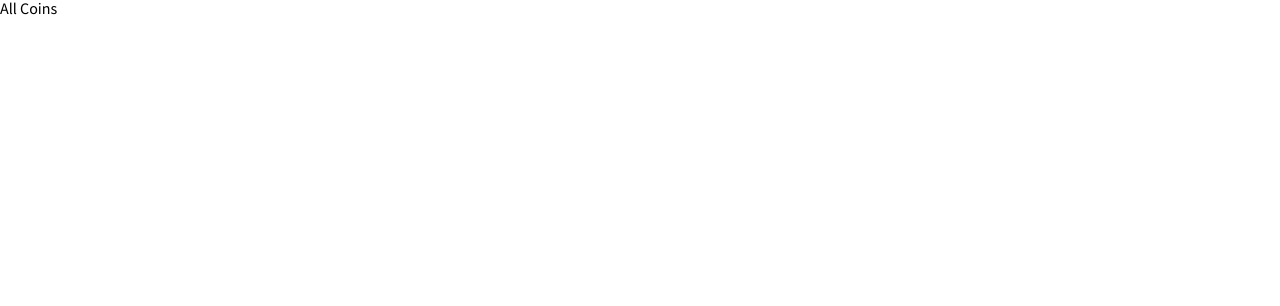
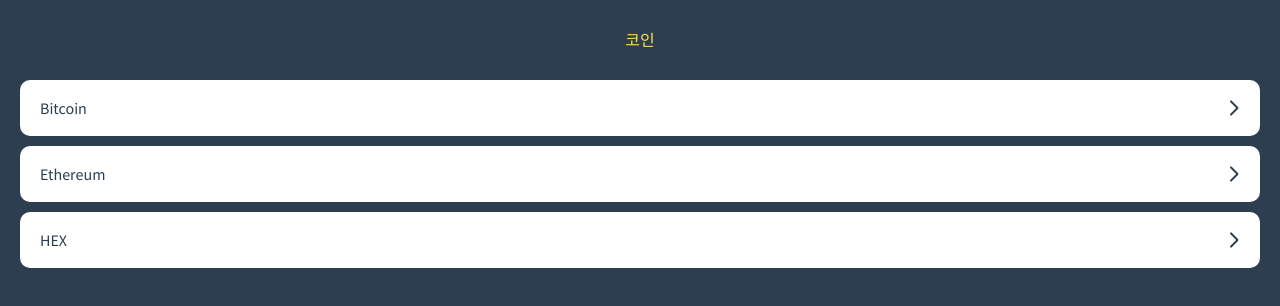
Before and after one commit to fbc93/cra-coin-tracker, a React (Create React App) app: page / in a window 1280 px wide. Shown: the top 306 px of the page. Built offline with nearby package versions, Linux system fonts and the light colour scheme.

Commit message:
font, icon HTML link,  style테마 셋업, Coins화면 스타일 작업

```diff
--- a/public/index.html
+++ b/public/index.html
@@ -7,6 +7,11 @@
   <meta name="viewport" content="width=device-width, initial-scale=1" />
   <meta name="theme-color" content="#000000" />
   <meta name="description" content="Web site created using create-react-app" />
+  <link rel="preconnect" href="https://fonts.googleapis.com">
+  <link rel="preconnect" href="https://fonts.gstatic.com" crossorigin>
+  <link href="https://fonts.googleapis.com/css2?family=Source+Sans+Pro:wght@300;400&display=swap" rel="stylesheet">
+  <link rel="stylesheet"
+    href="https://fonts.googleapis.com/css2?family=Material+Symbols+Rounded:opsz,wght,FILL,GRAD@20..48,100..700,0..1,-50..200" />
   <link rel="apple-touch-icon" href="%PUBLIC_URL%/logo192.png" />
   <!--
       manifest.json provides metadata used when your web app is installed on a
--- a/src/index.tsx
+++ b/src/index.tsx
@@ -2,11 +2,11 @@ import React from 'react';
 import ReactDOM from 'react-dom/client';
 import { RouterProvider } from 'react-router-dom';
 import router from './Router';
-import { createGlobalStyle } from "styled-components";
+import { createGlobalStyle, ThemeProvider } from "styled-components";
+import { lightTheme, darkTheme } from './theme';
 
 const root = ReactDOM.createRoot(document.getElementById('root') as HTMLElement);
 const GlobalStyle = createGlobalStyle`
-@import url('https://fonts.googleapis.com/css2?family=Source+Sans+Pro:wght@300;400&display=swap');
 html, body, div, span, applet, object, iframe,
 h1, h2, h3, h4, h5, h6, p, blockquote, pre,
 a, abbr, acronym, address, big, cite, code,
@@ -59,14 +59,20 @@ table {
 }
 body{
   font-family: 'Source Sans Pro', sans-serif;
+  background-color: ${props => props.theme.bgColor};
+  color:${props => props.theme.textColor}
 }
 a{
   text-decoration: none;
+  color:inherit;
 }
 `;
+
 root.render(
   <React.StrictMode>
-    <GlobalStyle />
-    <RouterProvider router={router} />
+    <ThemeProvider theme={darkTheme}>
+      <GlobalStyle />
+      <RouterProvider router={router} />
+    </ThemeProvider>
   </React.StrictMode>
 );
--- a/src/routes/Coins.tsx
+++ b/src/routes/Coins.tsx
@@ -1,6 +1,101 @@
+import { Link } from "react-router-dom";
+import styled from "styled-components";
+
+const Container = styled.div`
+  background-color:${props => props.theme.bgColor};
+  padding:0px 20px;
+`;
+
+const Header = styled.header`
+  height: 10vh;
+  display: flex;
+  justify-content: center;
+  align-items: center;
+`;
+
+const Title = styled.h1`
+  color:${(props) => props.theme.accentColor}
+`;
+
+const CoinsList = styled.ul``;
+
+const Coin = styled.li`
+  background-color: white;
+  color:${props => props.theme.bgColor};
+  padding:20px;
+  border-radius: 10px;
+  margin-bottom:10px;
+  position: relative;
+  transition: background-color .1s ease-in;
+
+  a {
+    display: block;
+  }
+
+  span {
+    position: absolute;
+    right: 15px;
+    top: 18px;
+    font-size: 20px;
+  }
+
+  &:hover{
+    background-color:${props => props.theme.accentColor};
+  }
+`;
+
+//sample obj data
+const coins = [
+  {
+    id: "btc-bitcoin",
+    name: "Bitcoin",
+    symbol: "BTC",
+    rank: 1,
+    is_new: false,
+    is_active: true,
+    type: "coin",
+  },
+  {
+    id: "eth-ethereum",
+    name: "Ethereum",
+    symbol: "ETH",
+    rank: 2,
+    is_new: false,
+    is_active: true,
+    type: "coin",
+  },
+  {
+    id: "hex-hex",
+    name: "HEX",
+    symbol: "HEX",
+    rank: 3,
+    is_new: false,
+    is_active: true,
+    type: "token",
+  },
+];
+
 function Coins() {
   return (
-    <h1>All Coins</h1>
+    <>
+      <Container>
+        <Header>
+          <Title>코인</Title>
+        </Header>
+        <CoinsList>
+          {coins.map((coin) =>
+            <Coin key={coin.id}>
+              <Link to={`/${coin.id}`}>
+                {coin.name}
+              </Link>
+              <span className="material-symbols-rounded">
+                arrow_forward_ios
+              </span>
+            </Coin>
+          )}
+        </CoinsList>
+      </Container>
+    </>
   );
 }
 export default Coins;
--- /dev/null
+++ b/src/theme.ts
@@ -0,0 +1,13 @@
+import { DefaultTheme } from "styled-components";
+
+export const lightTheme: DefaultTheme = {
+  bgColor: "white",
+  textColor: "#2c3e50",
+  accentColor: "#f53b57"
+}
+
+export const darkTheme: DefaultTheme = {
+  bgColor: "#2c3e50",
+  textColor: "white",
+  accentColor: "#ffdd59"
+}
```
Also changed, not shown: src/styled.d.ts (added, +9 -0 lines).
